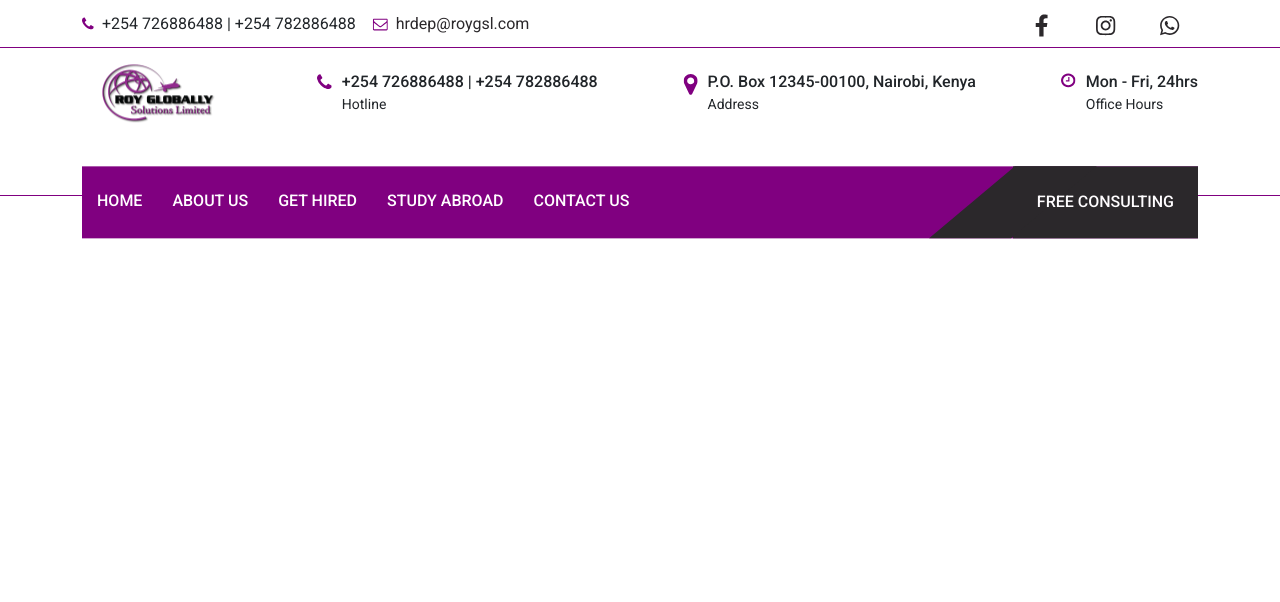
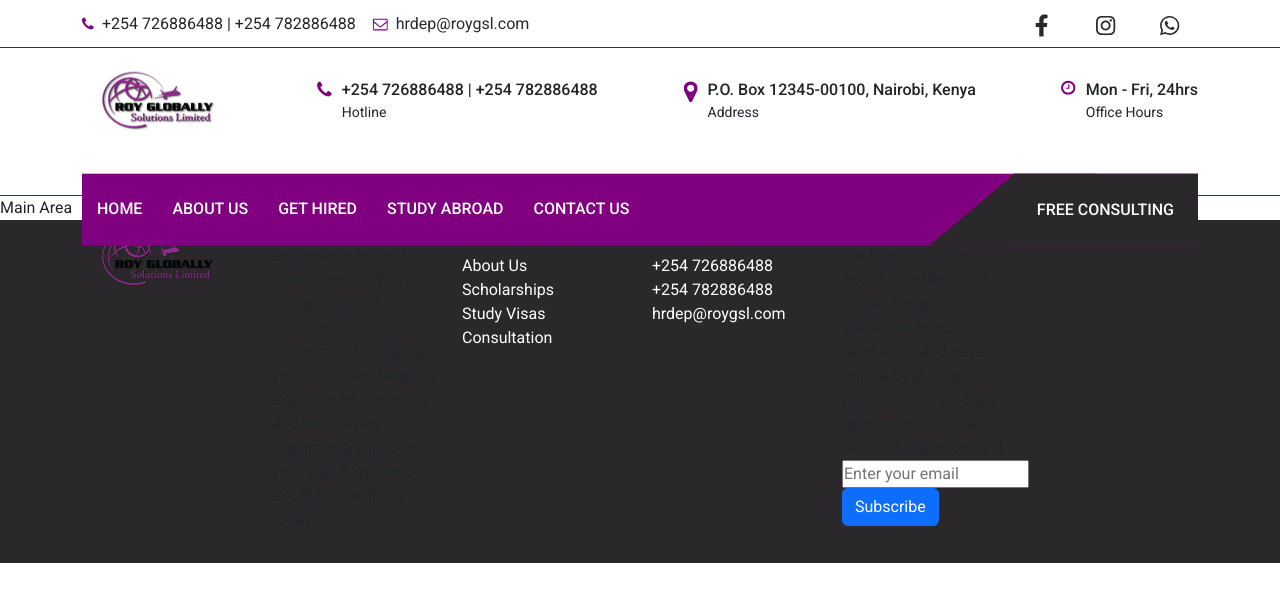
Before and after one commit to FREDRICKKYEKI/RoyGSL, a React (Vite) app: page / in a window 1280 px wide. Shown: the top 602 px of the page. Built offline with nearby package versions, Linux system fonts and the light colour scheme.

Commit message:
init footer

```diff
--- a/src/App.tsx
+++ b/src/App.tsx
@@ -1,4 +1,5 @@
 
+import {Footer} from './components/footer/Footer';
 import { Header } from './components/header/Header'
 
 function App() {
@@ -7,6 +8,10 @@ function App() {
   return (
     <>
       <Header />
+      <main>
+        Main Area
+      </main>
+      <Footer/>
     </>
   );
 }
--- /dev/null
+++ b/src/components/footer/Footer.tsx
@@ -0,0 +1,78 @@
+import { email, footerText, newsletterText, phone1, phone2 } from "../../utils";
+import { Brand } from "../Brand";
+import { Socials } from "../header/TopHeader";
+
+export const Footer = () => {
+  return (
+    <footer className="bg-dark">
+      <div className="container">
+        <div className="row">
+          {/* Brand */}
+          <div className="col-lg-2 col-sm-12">
+            <Brand variant="sm" />
+          </div>
+          {/* Footer text */}
+          <div className="col-lg-2 col-sm-12">
+            <p>{footerText}</p>
+            <Socials />
+          </div>
+          {/* Useful links */}
+          <div className="col-lg-2 col-sm-12">
+            <h3>Useful Links</h3>
+            <ul>
+              <li>
+                <a href="about.html">About Us</a>
+              </li>
+              <li>
+                <a href="index.html">Scholarships</a>
+              </li>
+              <li>
+                <a href="services.html">Study Visas</a>
+              </li>
+              <li>
+                <a href="contact.html">Consultation</a>
+              </li>
+            </ul>
+          </div>
+          {/* Contacts */}
+          <div className="col-lg-2 col-sm-12">
+            <h3>Contacts</h3>
+            <ul>
+              <li className="d-flex">{phone1}</li>
+              <li className="d-flex">{phone2}</li>
+              <li className="d-flex">
+                <a href={`mailto:${email}`} className="mail">
+                  {email}
+                </a>
+              </li>
+            </ul>
+          </div>
+          {/* Newsletter */}
+          <div className="col-lg-2 col-sm-12">
+            <p>{newsletterText}</p>
+            <form className="form">
+              <input type="email" placeholder="Enter your email" />
+              <button className="btn btn-primary" type="submit">Subscribe</button>
+            </form>
+          </div>
+        </div>
+      </div>
+      <StyleSheet />
+    </footer>
+  );
+};
+
+const StyleSheet = () => {
+    return (
+        <style>{`
+        footer ul li {
+            color: var(--color-white-02);
+            list-style: none;
+        }
+        footer ul li a {
+            color: var(--color-white-02);
+            text-decoration: none;
+        }
+        `}</style>
+    )
+}
--- a/src/components/header/Header.tsx
+++ b/src/components/header/Header.tsx
@@ -4,7 +4,7 @@ import { MidHeader } from "./MidHeader";
 import { TopHeader } from "./TopHeader";
 import { Brand } from "../Brand";
 
-const Accordion = ({
+const HeaderAccordion = ({
   title,
   items,
 }: {
@@ -16,7 +16,10 @@ const Accordion = ({
     <div className="d-flex flex-column position-relative">
       <div className="d-flex justify-content-between ">
         <a href={title.link}>{title.name}</a>
-        <h2 className="text-large" onClick={() => setOpenAcc(!openAcc)}>
+        <h2
+          className={`text-large btn-acc ${openAcc ? "open" : "close"}`}
+          onClick={() => setOpenAcc(!openAcc)}
+        >
           +
         </h2>
       </div>
@@ -56,7 +59,7 @@ const HeaderSm = () => {
             <a href="index.html">Home</a>
           </li>
           <li>
-            <Accordion
+            <HeaderAccordion
               title={{ name: "About Us", link: "about.html" }}
               items={[
                 { title: "Our Team", link: "our-team.html" },
@@ -66,7 +69,7 @@ const HeaderSm = () => {
             />
           </li>
           <li>
-            <Accordion
+            <HeaderAccordion
               title={{ name: "Get Hired", link: "services.html" }}
               items={[
                 { title: "Jobs Available", link: "jobs-available.html" },
@@ -76,7 +79,7 @@ const HeaderSm = () => {
             />
           </li>
           <li>
-            <Accordion
+            <HeaderAccordion
               title={{ name: "Study Abroad", link: "study-abroad.html" }}
               items={[
                 { title: "Scholarship", link: "scholarship.html" },
@@ -104,7 +107,7 @@ const HeaderLg = () => {
 };
 
 export const Header = () => {
-  const [windowSize, setWindowSize] = useState<number | null>(null);
+  const [windowSize, setWindowSize] = useState<number | null>(500);
 
   useEffect(() => {
     setWindowSize(window.innerWidth);
@@ -124,6 +127,7 @@ export const Header = () => {
     </header>
   );
 };
+
 
 const StyleSheet = () => {
   return (
@@ -199,6 +203,17 @@ const StyleSheet = () => {
         .drop-down ul li {
           padding: 10px 20px;
         }
+        .btn-acc {
+          transition: transform 0.35s;
+        }
+
+        .btn-acc.open {
+          transform: rotate(45deg);
+        }
+
+        .btn-acc.close {
+          transform: rotate(0);
+        }
 
       `}
     </style>
--- a/src/components/header/MidHeader.tsx
+++ b/src/components/header/MidHeader.tsx
@@ -46,7 +46,7 @@ const Styles = () => {
         <style>
         {`
           .mid-head {
-            transform: translateY(5%);
+            transform: translateY(10%);
           }
 
           .mid-head b {
--- a/src/components/header/TopHeader.tsx
+++ b/src/components/header/TopHeader.tsx
@@ -1,4 +1,27 @@
-import { email, facebook, instagram, phone1, phone2, whatsapp } from "../../utils";
+import {
+  email,
+  facebook,
+  instagram,
+  phone1,
+  phone2,
+  whatsapp,
+} from "../../utils";
+
+export const Socials = () => {
+  return (
+    <div className="d-flex gap-2 align-items-center">
+      <a href={`${facebook}`} target="_blank" rel="noreferrer">
+        <img src="icons/facebook.svg" alt="facebook" />
+      </a>
+      <a href={`${instagram}`} target="_blank" rel="noreferrer">
+        <img src="icons/ig.svg" alt="ig" />
+      </a>
+      <a href={`${whatsapp}`} target="_blank" rel="noreferrer">
+        <img src="icons/wa.svg" alt="wa" />
+      </a>
+    </div>
+  );
+};
 
 export const TopHeader = () => {
   return (
@@ -21,24 +44,13 @@ export const TopHeader = () => {
               </span>
             </div>
           </div>
-          <div className="d-flex gap-2 align-items-center">
-            <a href={`${facebook}`} target="_blank" rel="noreferrer">
-              <img src="icons/facebook.svg" alt="facebook" />
-            </a>
-            <a href={`${instagram}`} target="_blank" rel="noreferrer">
-              <img src="icons/ig.svg" alt="ig" />
-            </a>
-            <a href={`${whatsapp}`} target="_blank" rel="noreferrer">
-              <img src="icons/wa.svg" alt="wa" />
-            </a>
-          </div>
+          <Socials />
         </div>
       </div>
       <StyleSheet />
     </div>
   );
 };
-
 
 const StyleSheet = () => {
   return (
@@ -55,4 +67,4 @@ const StyleSheet = () => {
           `}
     </style>
   );
-}
+};
--- a/src/index.css
+++ b/src/index.css
@@ -109,3 +109,12 @@ h6 {
   padding: 0;
   margin: 0;
 }
+
+#root {
+  display: flex;
+  flex-direction: column;
+}
+
+main {
+  flex: 1;
+}
--- a/src/utils.ts
+++ b/src/utils.ts
@@ -3,8 +3,8 @@ export const phone2 = "+254 782886488";
 export const email = "hrdep@roygsl.com";
 export const officeHrs = "Mon - Fri, 24hrs";
 export const address = "P.O. Box 12345-00100, Nairobi, Kenya";
-
-
 export const facebook = "https://www.facebook.com";
 export const instagram = "https://www.instagram.com";
 export const whatsapp = "https://www.whatsapp.com";
+export const footerText = "Join us on a journey of empowerment and convenience. With our comprehensive services, we're committed to helping you reach new heights, explore new horizons, and seize every opportunity that comes your way. Experience excellence with us today.";
+export const newsletterText ="Stay in the loop with our latest updates, exclusive offers, and insider insights. Subscribe to our newsletter and never miss a beat on your path to success. Sign up now to unlock a world of opportunities!";
```
